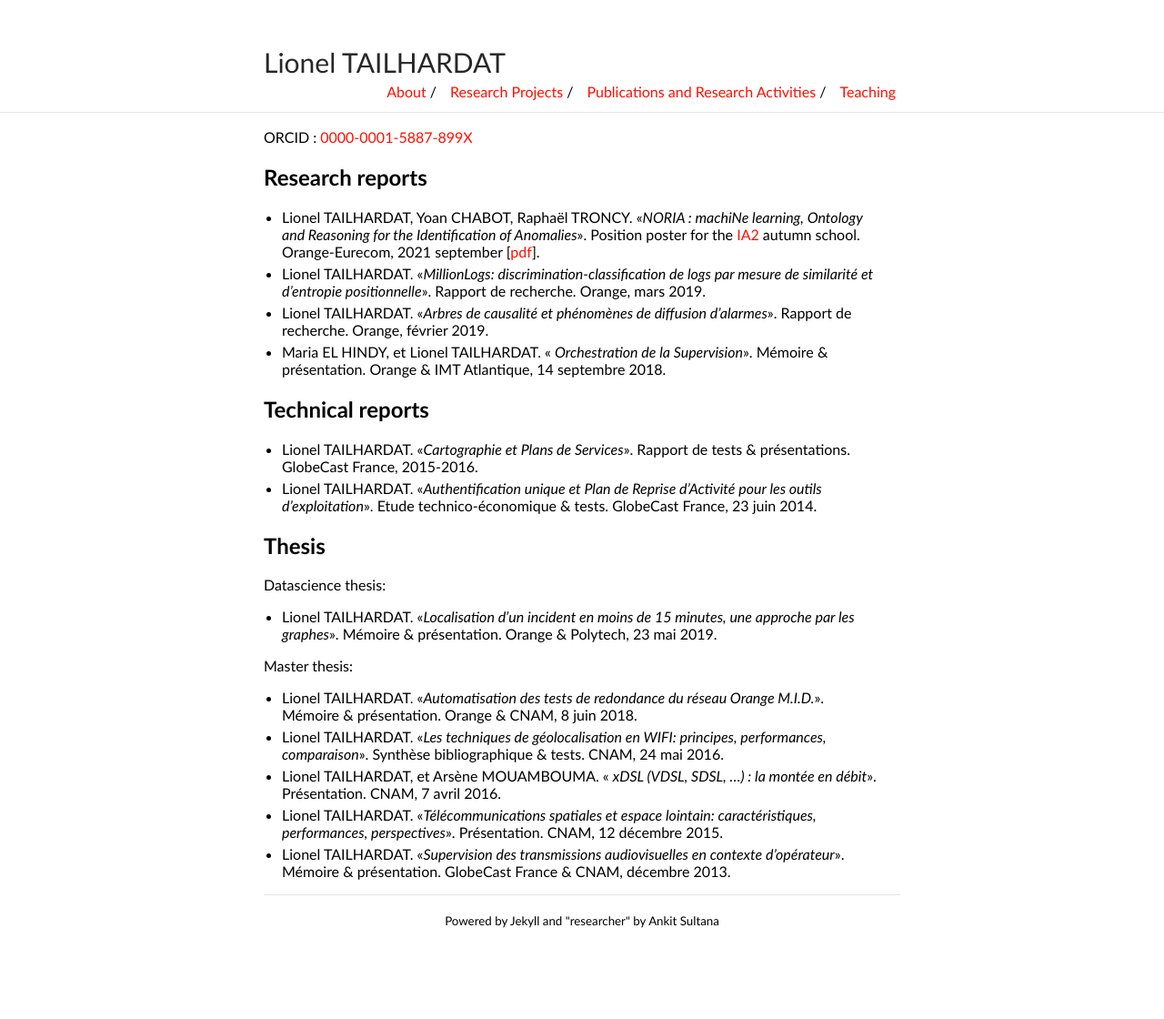
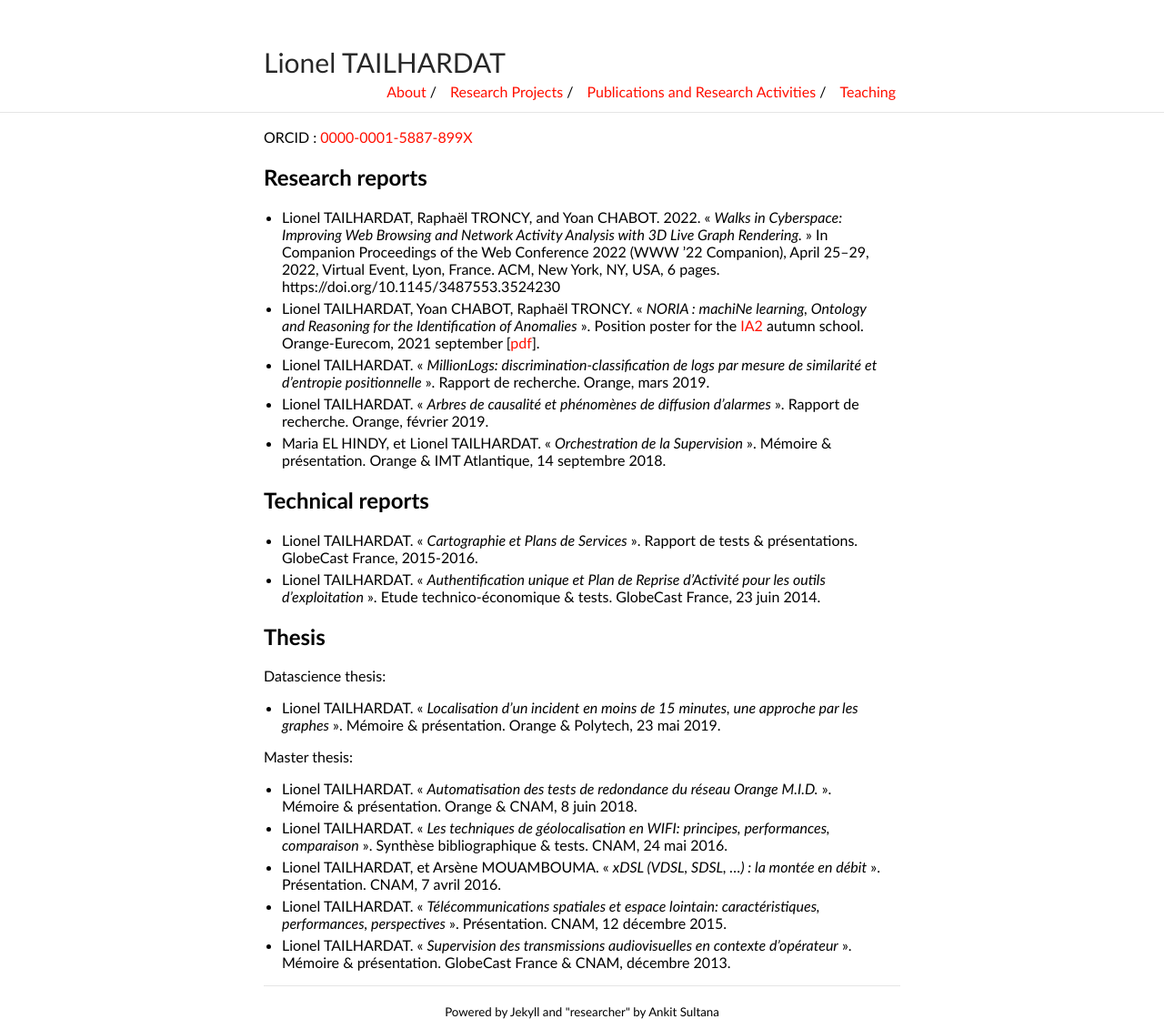
Before and after one commit to GenEars/GenEars.github.io, a Jekyll site: the page built from publications.md, in a window 1280 px wide. Shown: the whole page at 91% size. Built offline with Jekyll 4.4.1, drawn with Linux system fonts in a browser that asks for light colours; before the commit the page ends 1020 px from its top, so only the background shows below that.

Commit message:
Walks in Cyberspace paper reference.

```diff
--- a/publications.md
+++ b/publications.md
@@ -7,24 +7,29 @@ ORCID : [0000-0001-5887-899X](https://orcid.org/0000-0001-5887-899X)
 
 ## Research reports
 
-* Lionel TAILHARDAT, Yoan CHABOT, Raphaël TRONCY. «*NORIA : machiNe learning, Ontology and Reasoning for the Identification of Anomalies*». Position poster for the [IA2](https://ia2.gdria.fr/) autumn school. Orange-Eurecom, 2021 september [[pdf](pubs/IA2-2021-NORIA-POSTER.pdf)].
-* Lionel TAILHARDAT. «*MillionLogs: discrimination-classification de logs par mesure de similarité et d’entropie positionnelle*». Rapport de recherche. Orange, mars 2019.
-* Lionel TAILHARDAT. «*Arbres de causalité et phénomènes de diffusion d’alarmes*». Rapport de recherche. Orange, février 2019.
-* Maria EL HINDY, et Lionel TAILHARDAT. « *Orchestration de la Supervision*». Mémoire & présentation. Orange & IMT Atlantique, 14 septembre 2018.
+* Lionel TAILHARDAT, Raphaël TRONCY, and Yoan CHABOT. 2022.
+  « *Walks in Cyberspace: Improving Web Browsing and Network Activity Analysis with 3D Live Graph Rendering.* »
+  In Companion Proceedings of the Web Conference 2022 (WWW ’22 Companion), April 25–29, 2022, Virtual Event, Lyon, France.
+  ACM, New York, NY, USA, 6 pages.
+  https://doi.org/10.1145/3487553.3524230
+* Lionel TAILHARDAT, Yoan CHABOT, Raphaël TRONCY. « *NORIA : machiNe learning, Ontology and Reasoning for the Identification of Anomalies* ». Position poster for the [IA2](https://ia2.gdria.fr/) autumn school. Orange-Eurecom, 2021 september [[pdf](pubs/IA2-2021-NORIA-POSTER.pdf)].
+* Lionel TAILHARDAT. « *MillionLogs: discrimination-classification de logs par mesure de similarité et d’entropie positionnelle* ». Rapport de recherche. Orange, mars 2019.
+* Lionel TAILHARDAT. « *Arbres de causalité et phénomènes de diffusion d’alarmes* ». Rapport de recherche. Orange, février 2019.
+* Maria EL HINDY, et Lionel TAILHARDAT. « *Orchestration de la Supervision* ». Mémoire & présentation. Orange & IMT Atlantique, 14 septembre 2018.
 
 ## Technical reports
 
-* Lionel TAILHARDAT. «*Cartographie et Plans de Services*». Rapport de tests & présentations. GlobeCast France, 2015-2016.
-* Lionel TAILHARDAT. «*Authentification unique et Plan de Reprise d’Activité pour les outils d’exploitation*». Etude technico-économique & tests. GlobeCast France, 23 juin 2014.
+* Lionel TAILHARDAT. « *Cartographie et Plans de Services* ». Rapport de tests & présentations. GlobeCast France, 2015-2016.
+* Lionel TAILHARDAT. « *Authentification unique et Plan de Reprise d’Activité pour les outils d’exploitation* ». Etude technico-économique & tests. GlobeCast France, 23 juin 2014.
 
 ## Thesis
 
 Datascience thesis:
-* Lionel TAILHARDAT. «*Localisation d’un incident en moins de 15 minutes, une approche par les graphes*». Mémoire & présentation. Orange & Polytech, 23 mai 2019.
+* Lionel TAILHARDAT. « *Localisation d’un incident en moins de 15 minutes, une approche par les graphes* ». Mémoire & présentation. Orange & Polytech, 23 mai 2019.
 
 Master thesis:
-* Lionel TAILHARDAT. «*Automatisation des tests de redondance du réseau Orange M.I.D.*». Mémoire & présentation. Orange & CNAM, 8 juin 2018.
-* Lionel TAILHARDAT. «*Les techniques de géolocalisation en WIFI: principes, performances, comparaison*». Synthèse bibliographique & tests. CNAM, 24 mai 2016.
-* Lionel TAILHARDAT, et Arsène MOUAMBOUMA. « *xDSL (VDSL, SDSL, ...) : la montée en débit*». Présentation. CNAM, 7 avril 2016.
-* Lionel TAILHARDAT. «*Télécommunications spatiales et espace lointain: caractéristiques, performances, perspectives*». Présentation. CNAM, 12 décembre 2015.
-* Lionel TAILHARDAT. «*Supervision des transmissions audiovisuelles en contexte d’opérateur*». Mémoire & présentation. GlobeCast France & CNAM, décembre 2013.
+* Lionel TAILHARDAT. « *Automatisation des tests de redondance du réseau Orange M.I.D.* ». Mémoire & présentation. Orange & CNAM, 8 juin 2018.
+* Lionel TAILHARDAT. « *Les techniques de géolocalisation en WIFI: principes, performances, comparaison* ». Synthèse bibliographique & tests. CNAM, 24 mai 2016.
+* Lionel TAILHARDAT, et Arsène MOUAMBOUMA. « *xDSL (VDSL, SDSL, ...) : la montée en débit* ». Présentation. CNAM, 7 avril 2016.
+* Lionel TAILHARDAT. « *Télécommunications spatiales et espace lointain: caractéristiques, performances, perspectives* ». Présentation. CNAM, 12 décembre 2015.
+* Lionel TAILHARDAT. « *Supervision des transmissions audiovisuelles en contexte d’opérateur* ». Mémoire & présentation. GlobeCast France & CNAM, décembre 2013.
```
